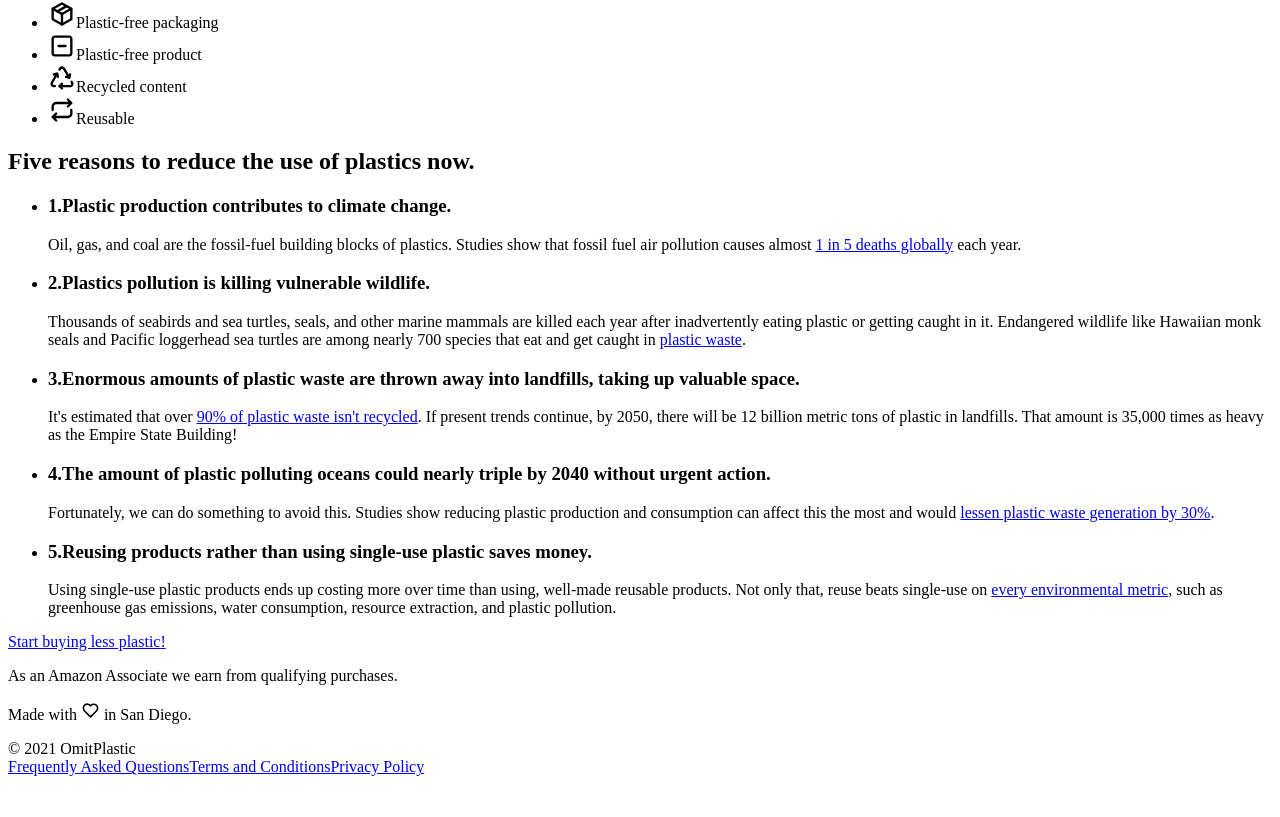
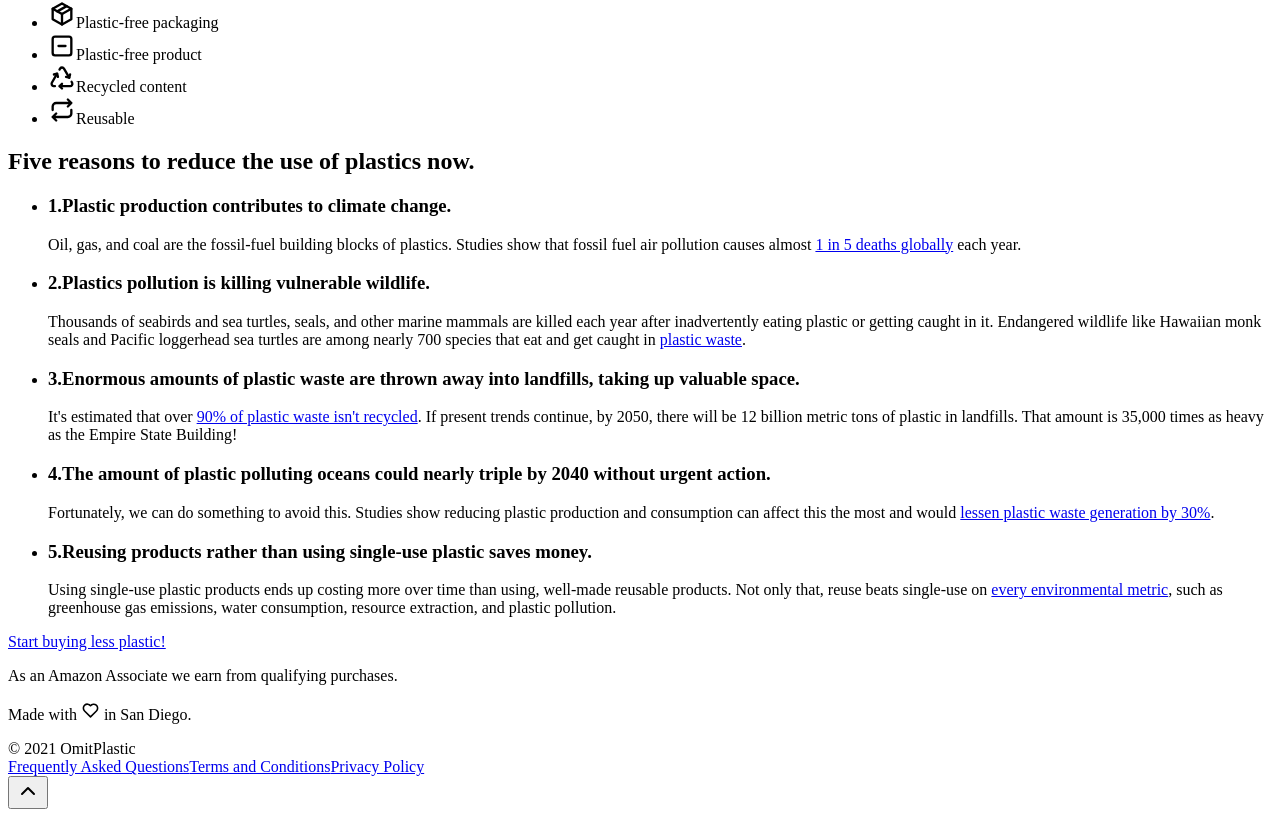
Before and after one commit to gavinmgrant/omitplastic, a Next.js app: page / in a window 1280 px wide. Shown: the part 1918-2735 px from the top of the page. Before the commit the page ends 2702 px from the top, so only its background shows below. Built offline with nearby package versions, Linux system fonts and the light colour scheme; a web font is replaced by a local one.

Commit message:
feat: add to top button

```diff
--- a/components/Footer.tsx
+++ b/components/Footer.tsx
@@ -5,7 +5,7 @@ import { IconHeart } from "@tabler/icons";
 const Footer: React.FC = () => {
 
   return (
-    <div className="flex flex-col text-center items-center justify-between px-4 py-12 md:px-8 md:text-left md:flex-row bg-custom-green text-white">
+    <div className="flex flex-col text-center items-center justify-between px-4 py-12 md:px-8 md:py-16 md:text-left md:flex-row bg-custom-green text-white">
       <div className="flex flex-col order-last pt-8 md:pt-0">
         <p className="pb-2">
           As an Amazon Associate we earn from qualifying purchases.
--- a/components/Layout.tsx
+++ b/components/Layout.tsx
@@ -1,6 +1,7 @@
 import React, { ReactNode } from "react"
 import Header from "./Header";
 import Footer from "./Footer";
+import ToTop from "./ToTop";
 
 type Props = {
   children: ReactNode;
@@ -11,6 +12,7 @@ const Layout: React.FC<Props> = (props) => (
     <Header />
     <div className="pt-16 min-h-screen">{props.children}</div>
     <Footer />
+    <ToTop />
   </div>
 );
 
--- /dev/null
+++ b/components/ToTop.tsx
@@ -0,0 +1,19 @@
+import React from "react";
+import { IconChevronUp } from "@tabler/icons";
+
+const ToTop: React.FC = () => {
+  const scrollToTop = () => {
+    window.scrollTo({ top: 0, behavior: "smooth" });
+  };
+
+  return (
+    <button
+      onClick={scrollToTop}
+      className="bg-white fixed bottom-4 right-4 md:right-8 transition-all duration-500 p-3 border-black shadow-lg rounded-full border-2 border-solid z-40"
+    >
+      <IconChevronUp />
+    </button>
+  );
+};
+
+export default ToTop;
```
